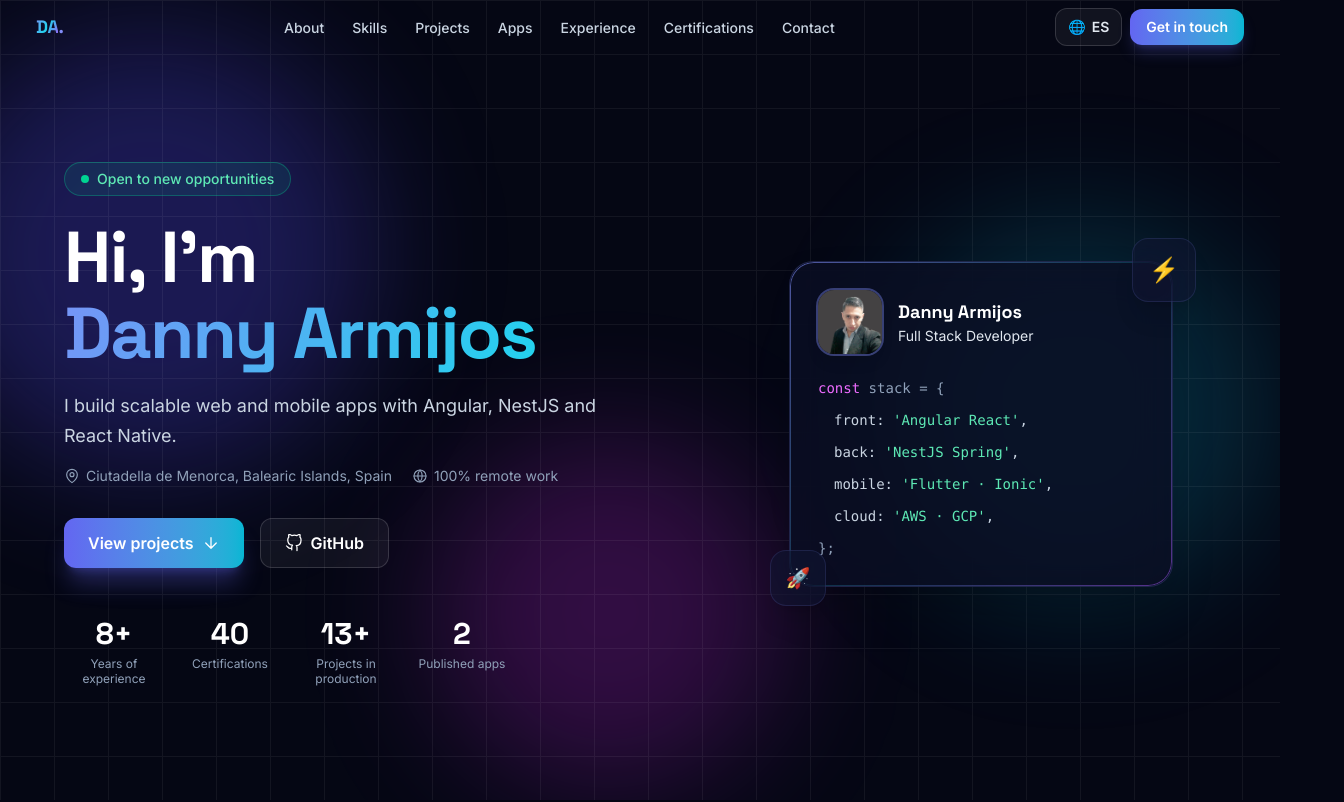
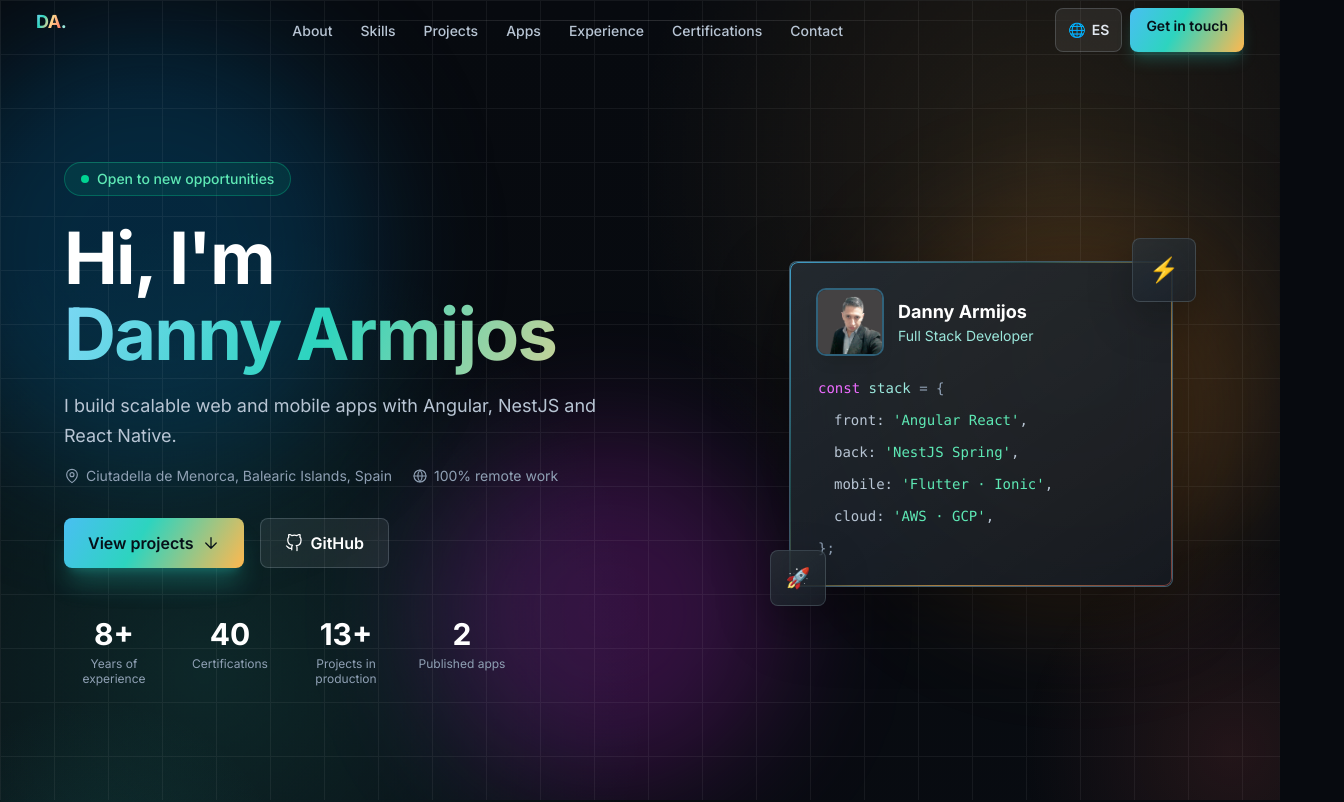
Before and after one commit to dmarmijosa/dmarmijosa-portafolio, an Angular app: page / in a window 1280 px wide. Shown: the top 802 px of the page, 1344 px wide, since content can reach past the window. Built offline with nearby package versions, Linux system fonts and the light colour scheme.

Commit message:
Refine portfolio visual design

```diff
--- a/src/styles.css
+++ b/src/styles.css
@@ -4,20 +4,46 @@
    Design tokens (Tailwind v4 @theme)
    ============================================================ */
 @theme {
-  --font-sans: 'Inter', ui-sans-serif, system-ui, -apple-system, sans-serif;
-  --font-display: 'Space Grotesk', 'Inter', ui-sans-serif, system-ui, sans-serif;
+  --font-sans: 'Plus Jakarta Sans', Inter, ui-sans-serif, system-ui, -apple-system, sans-serif;
+  --font-display: 'Plus Jakarta Sans', Inter, ui-sans-serif, system-ui, -apple-system, sans-serif;
 
-  --color-ink-950: #050714;
-  --color-ink-900: #0a0e23;
-  --color-ink-800: #111634;
-  --color-ink-700: #1b2147;
+  --color-ink-950: #070a0f;
+  --color-ink-900: #0d121a;
+  --color-ink-800: #151d27;
+  --color-ink-700: #223044;
 
-  --color-brand-400: #818cf8;
-  --color-brand-500: #6366f1;
-  --color-brand-600: #4f46e5;
-  --color-accent-400: #22d3ee;
-  --color-accent-500: #06b6d4;
-  --color-violet-glow: #a855f7;
+  --color-brand-300: #8bd8ff;
+  --color-brand-400: #49bff2;
+  --color-brand-500: #008ecf;
+  --color-brand-600: #006ea8;
+  --color-brand-900: #07283a;
+  --color-accent-300: #ffd18a;
+  --color-accent-400: #ffb84f;
+  --color-accent-500: #f08a24;
+  --color-violet-glow: #b26bff;
+}
+
+:root {
+  color-scheme: dark;
+  --page-bg: #070a0f;
+  --surface: rgba(16, 23, 31, 0.74);
+  --surface-strong: rgba(10, 16, 24, 0.88);
+  --surface-soft: rgba(255, 255, 255, 0.055);
+  --line: rgba(201, 226, 242, 0.16);
+  --line-strong: rgba(139, 216, 255, 0.32);
+  --text: #f7fafc;
+  --text-muted: #b8c5d4;
+  --text-soft: #8fa0b4;
+  --teal: #2dd4bf;
+  --sky: #49bff2;
+  --amber: #ffb84f;
+  --coral: #ff6b5f;
+  --violet: #b26bff;
+  --green: #71e08a;
+  --ring: #ffd18a;
+  --radius-card: 8px;
+  --shadow-card: 0 24px 70px rgba(0, 0, 0, 0.36);
+  --shadow-soft: 0 16px 44px rgba(0, 0, 0, 0.26);
 }
 
 /* ============================================================
@@ -25,21 +51,49 @@
    ============================================================ */
 html {
   scroll-behavior: smooth;
+  background: var(--page-bg);
 }
 
 body {
   margin: 0;
-  background-color: var(--color-ink-950);
-  color: #e2e8f0;
+  min-width: 320px;
+  background:
+    radial-gradient(circle at 16% 8%, rgba(45, 212, 191, 0.14), transparent 28rem),
+    radial-gradient(circle at 82% 2%, rgba(255, 184, 79, 0.12), transparent 26rem),
+    radial-gradient(circle at 74% 62%, rgba(178, 107, 255, 0.1), transparent 30rem),
+    linear-gradient(180deg, #070a0f 0%, #0c1017 42%, #090d13 100%);
+  color: var(--text);
   font-family: var(--font-sans);
   -webkit-font-smoothing: antialiased;
   -moz-osx-font-smoothing: grayscale;
   overflow-x: hidden;
 }
 
+body::before {
+  content: '';
+  position: fixed;
+  inset: 0;
+  z-index: -2;
+  pointer-events: none;
+  background:
+    linear-gradient(rgba(255, 255, 255, 0.035) 1px, transparent 1px),
+    linear-gradient(90deg, rgba(255, 255, 255, 0.03) 1px, transparent 1px);
+  background-size: 72px 72px;
+  mask-image: linear-gradient(to bottom, black, transparent 82%);
+}
+
+body::after {
+  content: '';
+  position: fixed;
+  inset: 0;
+  z-index: -1;
+  pointer-events: none;
+  background: linear-gradient(90deg, rgba(7, 10, 15, 0.78), transparent 28%, transparent 72%, rgba(7, 10, 15, 0.78));
+}
+
 ::selection {
-  background: var(--color-brand-500);
-  color: white;
+  background: var(--amber);
+  color: #10151c;
 }
 
 /* Custom scrollbar */
@@ -47,35 +101,65 @@ body {
   width: 10px;
 }
 ::-webkit-scrollbar-track {
-  background: var(--color-ink-950);
+  background: var(--page-bg);
 }
 ::-webkit-scrollbar-thumb {
-  background: linear-gradient(var(--color-brand-500), var(--color-accent-500));
+  background: linear-gradient(var(--sky), var(--amber), var(--coral));
   border-radius: 999px;
+}
+
+a,
+button {
+  min-height: 44px;
+  min-width: 44px;
+  cursor: pointer;
+  outline-offset: 4px;
+}
+
+a:focus-visible,
+button:focus-visible {
+  outline: 3px solid var(--ring);
+  box-shadow: 0 0 0 7px rgba(255, 209, 138, 0.18);
+}
+
+main {
+  isolation: isolate;
+}
+
+main > section {
+  scroll-margin-top: 92px;
 }
 
 /* ============================================================
    Utilities
    ============================================================ */
 .text-gradient {
-  background: linear-gradient(120deg, #818cf8 0%, #22d3ee 50%, #a855f7 100%);
+  background: linear-gradient(115deg, #8bd8ff 0%, #2dd4bf 28%, #ffd18a 58%, #ff6b5f 100%);
   -webkit-background-clip: text;
   background-clip: text;
   -webkit-text-fill-color: transparent;
 }
 
 .glass {
-  background: rgba(17, 22, 52, 0.55);
-  backdrop-filter: blur(16px);
-  -webkit-backdrop-filter: blur(16px);
-  border: 1px solid rgba(129, 140, 248, 0.14);
+  background:
+    linear-gradient(145deg, rgba(255, 255, 255, 0.085), rgba(255, 255, 255, 0.035)),
+    var(--surface);
+  backdrop-filter: blur(18px) saturate(1.15);
+  -webkit-backdrop-filter: blur(18px) saturate(1.15);
+  border: 1px solid var(--line);
+  border-radius: var(--radius-card) !important;
+  box-shadow: var(--shadow-soft);
 }
 
 .glass-strong {
-  background: rgba(10, 14, 35, 0.8);
-  backdrop-filter: blur(20px);
-  -webkit-backdrop-filter: blur(20px);
-  border: 1px solid rgba(129, 140, 248, 0.18);
+  background:
+    linear-gradient(145deg, rgba(255, 255, 255, 0.1), rgba(255, 255, 255, 0.04)),
+    var(--surface-strong);
+  backdrop-filter: blur(24px) saturate(1.2);
+  -webkit-backdrop-filter: blur(24px) saturate(1.2);
+  border: 1px solid var(--line-strong);
+  border-radius: var(--radius-card) !important;
+  box-shadow: var(--shadow-card);
 }
 
 /* Animated gradient border helper */
@@ -88,11 +172,121 @@ body {
   inset: 0;
   border-radius: inherit;
   padding: 1px;
-  background: linear-gradient(135deg, rgba(129, 140, 248, 0.6), rgba(34, 211, 238, 0.2), rgba(168, 85, 247, 0.5));
+  background: linear-gradient(135deg, rgba(73, 191, 242, 0.78), rgba(45, 212, 191, 0.22), rgba(255, 184, 79, 0.62), rgba(255, 107, 95, 0.42));
   -webkit-mask: linear-gradient(#000 0 0) content-box, linear-gradient(#000 0 0);
   -webkit-mask-composite: xor;
   mask-composite: exclude;
   pointer-events: none;
+}
+
+header nav,
+article,
+figure,
+#contact > div {
+  transform-origin: 50% 60%;
+}
+
+section[id] {
+  position: relative;
+}
+
+section[id]::before {
+  content: '';
+  position: absolute;
+  inset: 1.25rem auto auto 50%;
+  z-index: -1;
+  width: min(64rem, calc(100vw - 2rem));
+  height: 1px;
+  transform: translateX(-50%);
+  background: linear-gradient(90deg, transparent, rgba(255, 255, 255, 0.14), transparent);
+}
+
+#top::after,
+#apps::after,
+#contact::after {
+  content: '';
+  position: absolute;
+  inset: auto -12rem -12rem auto;
+  z-index: -2;
+  width: 30rem;
+  height: 30rem;
+  pointer-events: none;
+  background: radial-gradient(circle, rgba(255, 107, 95, 0.11), transparent 62%);
+}
+
+#about::after,
+#projects::after,
+#experience::after {
+  content: '';
+  position: absolute;
+  inset: -8rem auto auto -12rem;
+  z-index: -2;
+  width: 28rem;
+  height: 28rem;
+  pointer-events: none;
+  background: radial-gradient(circle, rgba(45, 212, 191, 0.1), transparent 62%);
+}
+
+.bg-gradient-to-r.from-brand-500.to-accent-500,
+.bg-gradient-to-br.from-brand-500\/80.to-accent-500\/80,
+.bg-gradient-to-br.from-brand-500.to-accent-500 {
+  background-image: linear-gradient(120deg, var(--sky), var(--teal) 42%, var(--amber)) !important;
+  color: #061018 !important;
+}
+
+.bg-gradient-to-r.from-brand-500.to-accent-500:hover,
+.bg-gradient-to-r.from-brand-500.to-accent-500:focus-visible {
+  filter: saturate(1.08) brightness(1.07);
+}
+
+.text-slate-300 {
+  color: var(--text-muted) !important;
+}
+
+.text-slate-400,
+.text-slate-500 {
+  color: var(--text-soft) !important;
+}
+
+.text-brand-300,
+.text-brand-400,
+.text-accent-400,
+.text-accent-300 {
+  color: #9be7dc !important;
+}
+
+.bg-white\/5 {
+  background-color: rgba(255, 255, 255, 0.07) !important;
+}
+
+.border-white\/10,
+.border-white\/15 {
+  border-color: rgba(214, 234, 247, 0.18) !important;
+}
+
+.rounded-3xl,
+.rounded-2xl,
+.rounded-xl {
+  border-radius: var(--radius-card) !important;
+}
+
+.rounded-full {
+  border-radius: 999px !important;
+}
+
+.shadow-brand-500\/25,
+.shadow-brand-500\/30,
+.shadow-brand-500\/20,
+.shadow-brand-900\/50,
+.shadow-brand-900\/60 {
+  --tw-shadow-color: rgba(45, 212, 191, 0.25) !important;
+}
+
+article:hover,
+figure:hover,
+a.group:hover,
+button:hover {
+  filter: brightness(1.04);
 }
 
 /* ============================================================
@@ -145,6 +339,26 @@ body {
   0%, 100% { transform: translateY(0); }
   50% { transform: translateY(-10px); }
 }
+@keyframes section-rise {
+  from {
+    opacity: 0.72;
+    transform: translateY(34px) scale(0.985);
+  }
+  to {
+    opacity: 1;
+    transform: translateY(0) scale(1);
+  }
+}
+@keyframes card-drift {
+  from {
+    opacity: 0.76;
+    transform: translateY(22px);
+  }
+  to {
+    opacity: 1;
+    transform: translateY(0);
+  }
+}
 
 .animate-float-slow { animation: float-slow 9s ease-in-out infinite; }
 .animate-float-rev { animation: float-rev 11s ease-in-out infinite; }
@@ -157,15 +371,53 @@ body {
   animation: gradient-pan 8s ease infinite;
 }
 
+@supports (animation-timeline: view()) {
+  main > section {
+    animation: section-rise both;
+    animation-timeline: view();
+    animation-range: entry 0% cover 35%;
+  }
+
+  article,
+  figure,
+  #contact > div {
+    animation: card-drift both;
+    animation-timeline: view();
+    animation-range: entry 0% cover 28%;
+  }
+}
+
 /* Scroll reveal (driven by RevealDirective) */
 .reveal {
   opacity: 0;
   transform: translateY(36px);
-  transition: opacity 0.7s cubic-bezier(0.22, 1, 0.36, 1), transform 0.7s cubic-bezier(0.22, 1, 0.36, 1);
+  transition:
+    opacity 0.72s cubic-bezier(0.22, 1, 0.36, 1),
+    transform 0.72s cubic-bezier(0.22, 1, 0.36, 1),
+    filter 0.72s ease;
+  filter: blur(8px);
 }
 .reveal.is-visible {
   opacity: 1;
   transform: translateY(0);
+  filter: blur(0);
+}
+
+@media (max-width: 640px) {
+  body {
+    background:
+      radial-gradient(circle at 30% 0%, rgba(45, 212, 191, 0.12), transparent 20rem),
+      linear-gradient(180deg, #070a0f 0%, #0c1017 52%, #090d13 100%);
+  }
+
+  main > section {
+    scroll-margin-top: 76px;
+  }
+
+  a,
+  button {
+    min-height: 46px;
+  }
 }
 
 @media (prefers-reduced-motion: reduce) {
@@ -177,5 +429,5 @@ body {
     transition-duration: 0.001ms !important;
     scroll-behavior: auto !important;
   }
-  .reveal { opacity: 1; transform: none; }
+  .reveal { opacity: 1; transform: none; filter: none; }
 }
```
